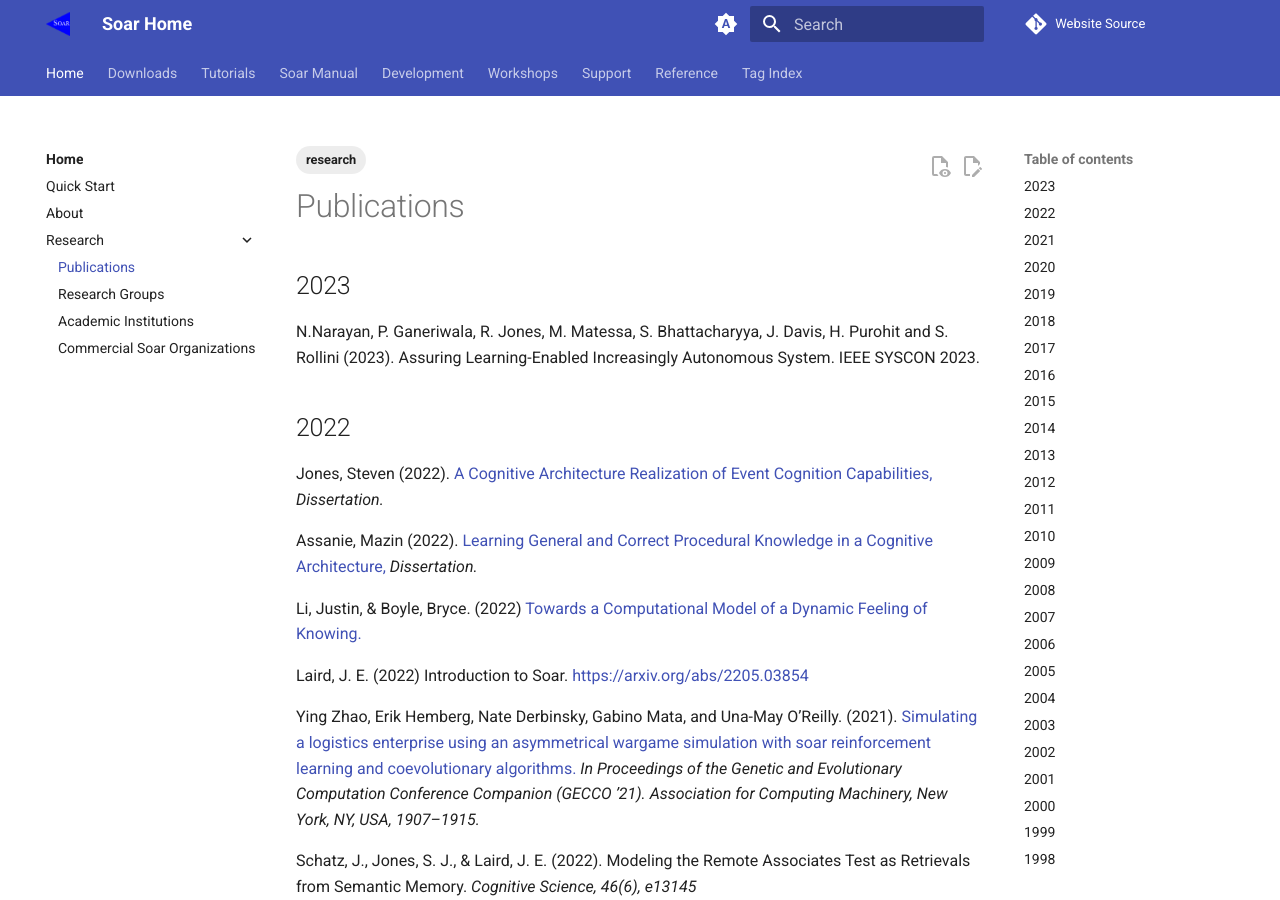
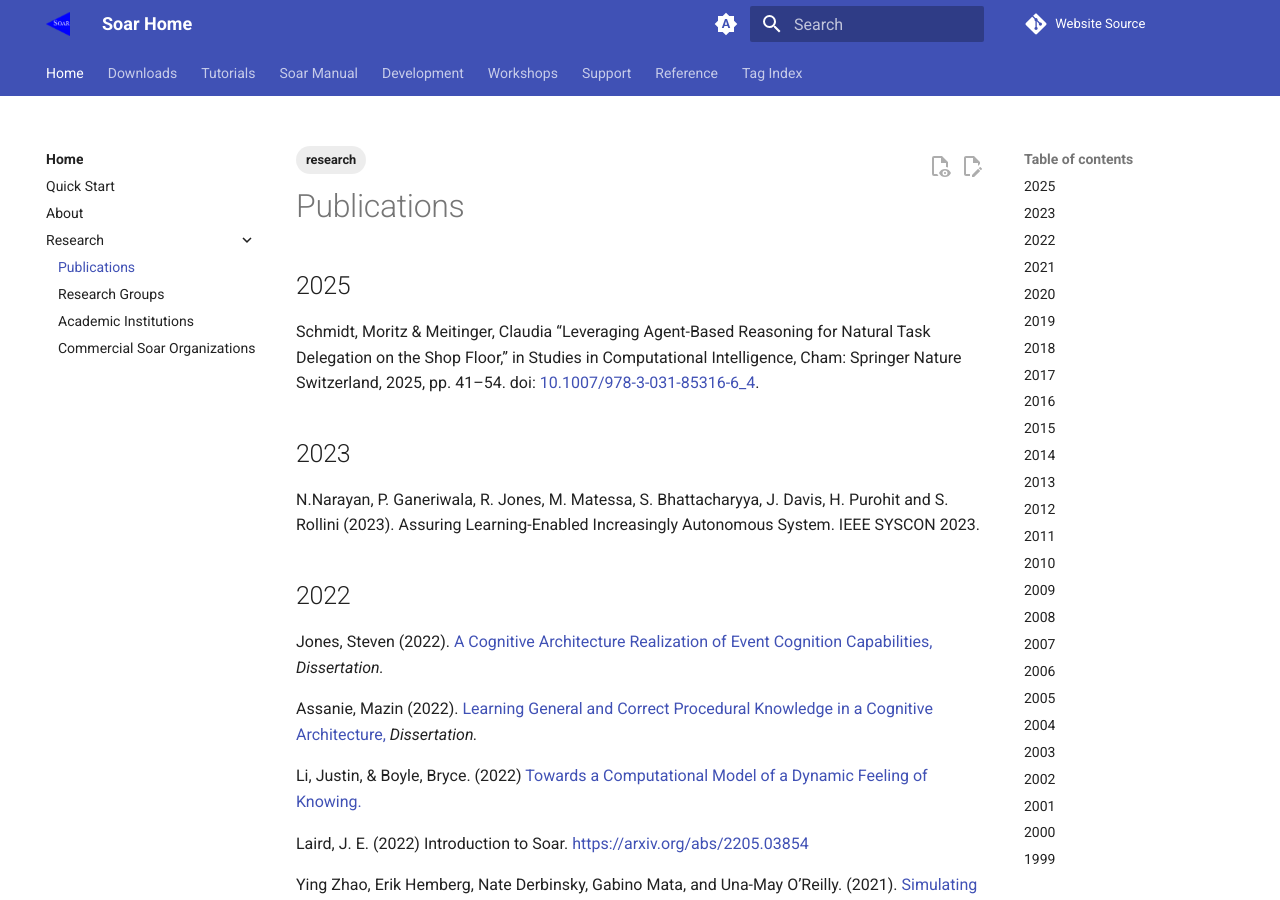
Before and after one commit to SoarGroup/SoarGroup.github.io, an MkDocs documentation site: the page built from docs/home/Publications.md, in a window 1280 px wide and 900 px high. Built offline with MkDocs 1.6.1 and Material for MkDocs 9.7.7, drawn with Linux system fonts in a browser that asks for light colours; comment, search, counter and statistics services are not loaded.

Commit message:
Add publication

```diff
--- a/docs/home/Publications.md
+++ b/docs/home/Publications.md
@@ -7,6 +7,13 @@
 <!-- old URL: https://soar.eecs.umich.edu/Soar-RelatedResearch -->
 
 # Publications
+
+## 2025
+
+Schmidt, Moritz & Meitinger, Claudia “Leveraging Agent-Based Reasoning
+for Natural Task Delegation on the Shop Floor,” in Studies in Computational
+Intelligence, Cham: Springer Nature Switzerland, 2025, pp. 41–54. doi:
+[10.1007/978-3-031-85316-6_4](https://doi.org/10.1007/978-3-031-85316-6_4).
 
 ## 2023
 
```
